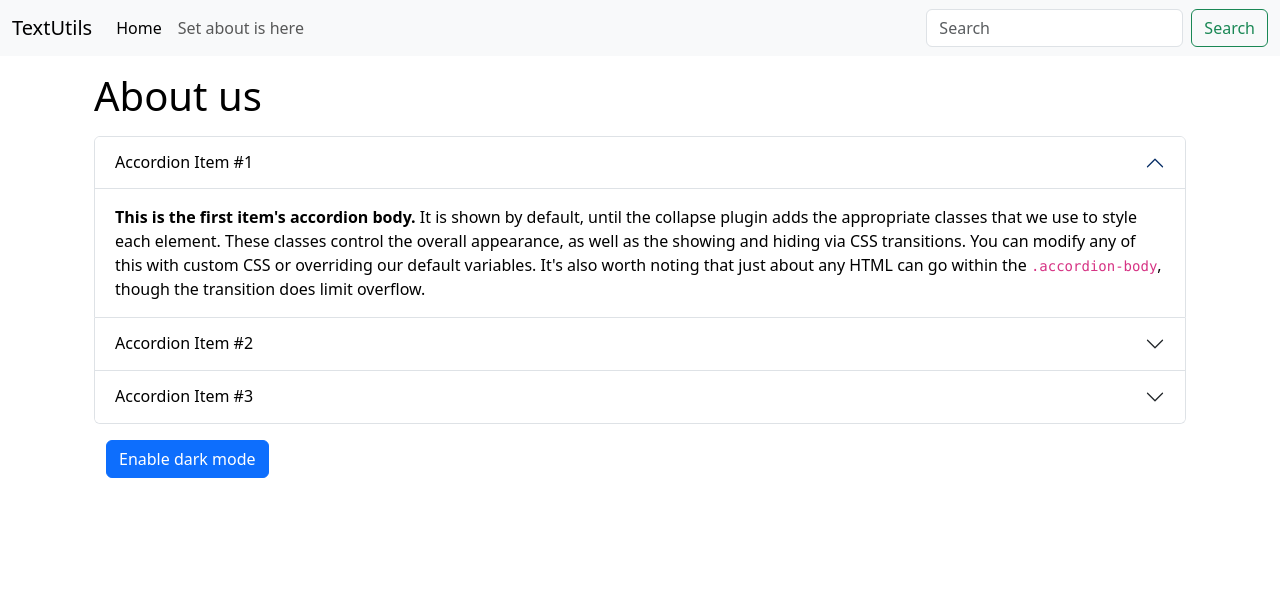
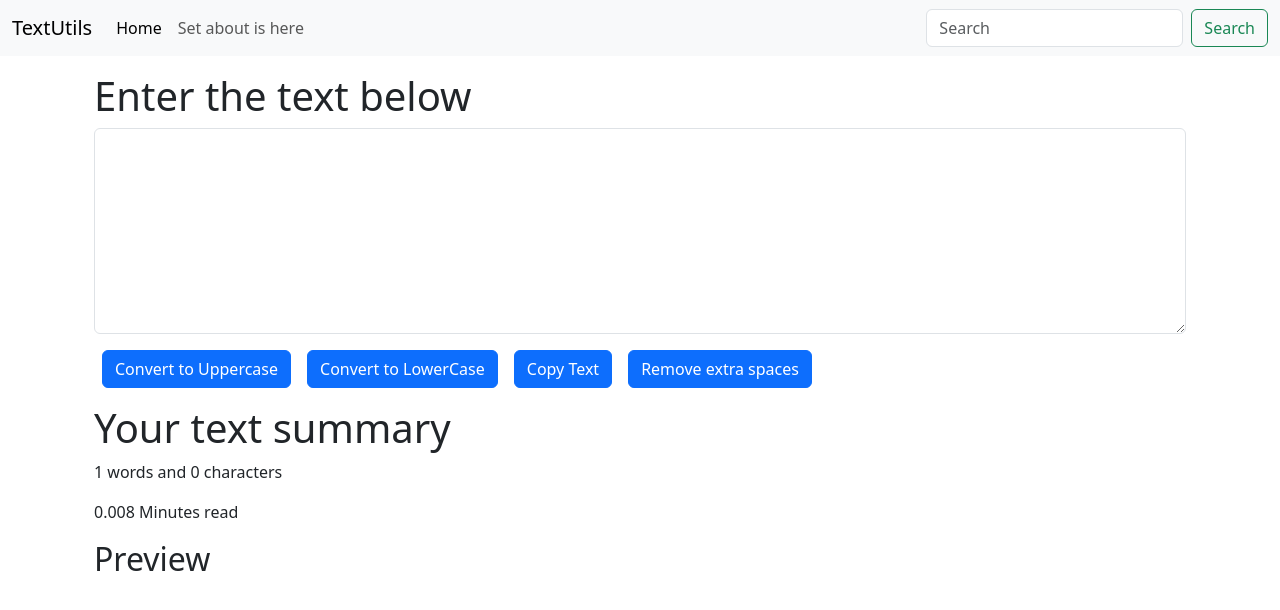
Before and after one commit to faiz-webdev/reactjs, a React (Create React App) app: page / in a window 1280 px wide. Shown: the top 610 px of the page. Built offline with nearby package versions, Linux system fonts and the light colour scheme.

Commit message:
remove extra space

```diff
--- a/src/App.js
+++ b/src/App.js
@@ -12,8 +12,8 @@ function App() {
       {/* <Navbar title="TeXtUtils" aboutText="About website" /> */}
       <Navbar title="TextUtils" />
       <div className="container my-3">
-        {/* <TextForm heading='Enter the text below' /> */}
-        <About />
+        <TextForm heading='Enter the text below' />
+        {/* <About /> */}
       </div>
     </>
   );
--- a/src/components/TextForm.js
+++ b/src/components/TextForm.js
@@ -19,6 +19,18 @@ export default function TextForm(props) {
     setText(event.target.value);
   };
 
+  const copyText = () => {
+    let text = document.getElementById("myBox");
+    text.select();
+    text.setSelectionRange(0, 99999);
+    navigator.clipboard.writeText(text.value);
+  };
+
+  const removeSpace = () => {
+    let newText = text.split(/[ ]+/);
+    setText(newText.join(" "));
+  };
+
   return (
     <>
       <div className="container">
@@ -38,11 +50,19 @@ export default function TextForm(props) {
         <button className="btn btn-primary mx-2" onClick={handleLoClick}>
           Convert to LowerCase
         </button>
+        <button className="btn btn-primary mx-2" onClick={copyText}>
+          Copy Text
+        </button>
+        <button className="btn btn-primary mx-2" onClick={removeSpace}>
+          Remove extra spaces
+        </button>
       </div>
       <div className="container my-3">
         <h1>Your text summary</h1>
-        <p>{text.split(' ').length} words and {text.length} characters</p>
-        <p>{0.008 * text.split(' ').length} Minutes read</p>
+        <p>
+          {text.split(" ").length} words and {text.length} characters
+        </p>
+        <p>{0.008 * text.split(" ").length} Minutes read</p>
         <h2>Preview</h2>
         <p>{text}</p>
       </div>
```
